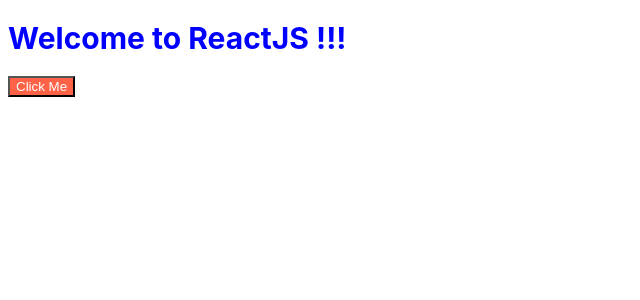
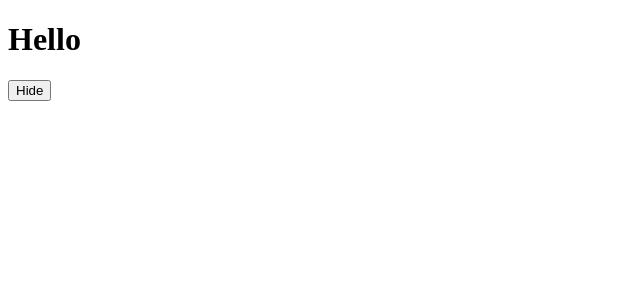
Before and after one commit to geonya/reactjs-ytsmoviefinder, a React (Create React App) app: page / in a window 1280 px wide. Shown: the top 300 px of the page, without its empty margins (0-640 px from the left). Built offline with nearby package versions, Linux system fonts and the light colour scheme.

Commit message:
clean up

```diff
--- a/src/App.js
+++ b/src/App.js
@@ -1,10 +1,26 @@
-import Button from "./Button";
-import styles from "./App.module.css";
+import { useEffect, useState } from "react";
+function Hello() {
+	function hiFn() {
+		console.log("created :)");
+		return byFn;
+	}
+	function byFn() {
+		console.log("deleted :(");
+	}
+	useEffect(hiFn, []);
+	return (
+		<div>
+			<h1>Hello</h1>
+		</div>
+	);
+}
 function App() {
+	const [showing, setShowing] = useState(true);
+	const onClick = () => setShowing((prev) => !prev);
 	return (
-		<div className="App">
-			<h1 className={styles.title}>Welcome to ReactJS !!!</h1>
-			<Button text={"Click Me"} />
+		<div>
+			{showing ? <Hello /> : null}
+			<button onClick={onClick}>{showing ? "Hide" : "Show"}</button>
 		</div>
 	);
 }
```
